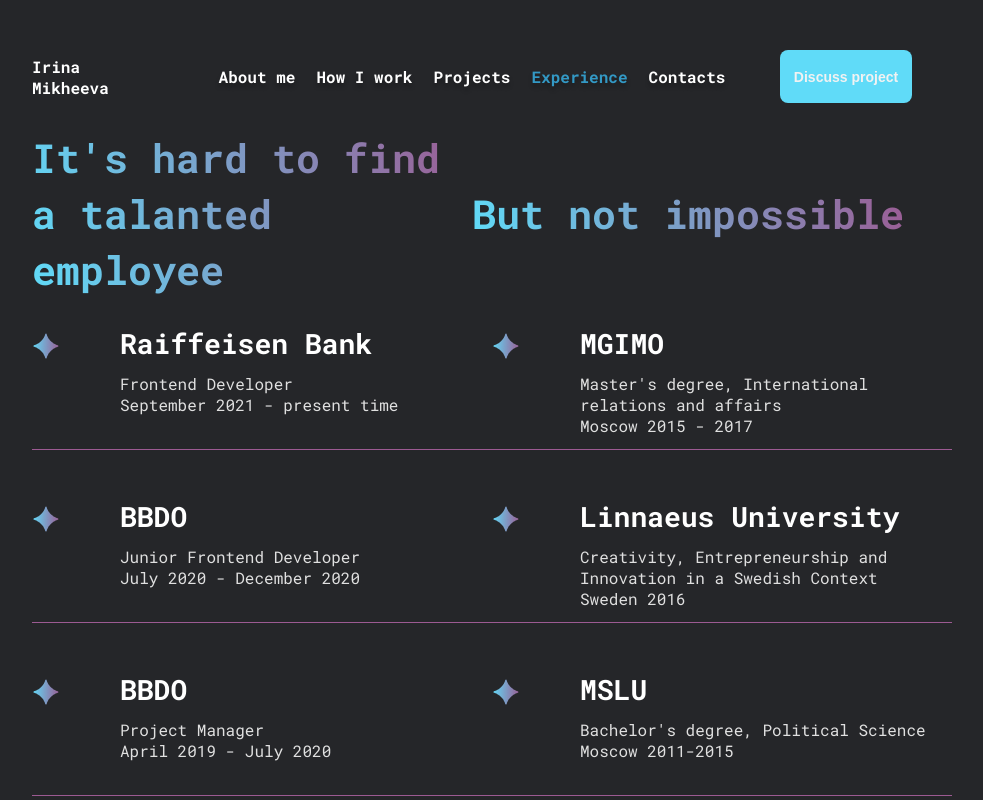
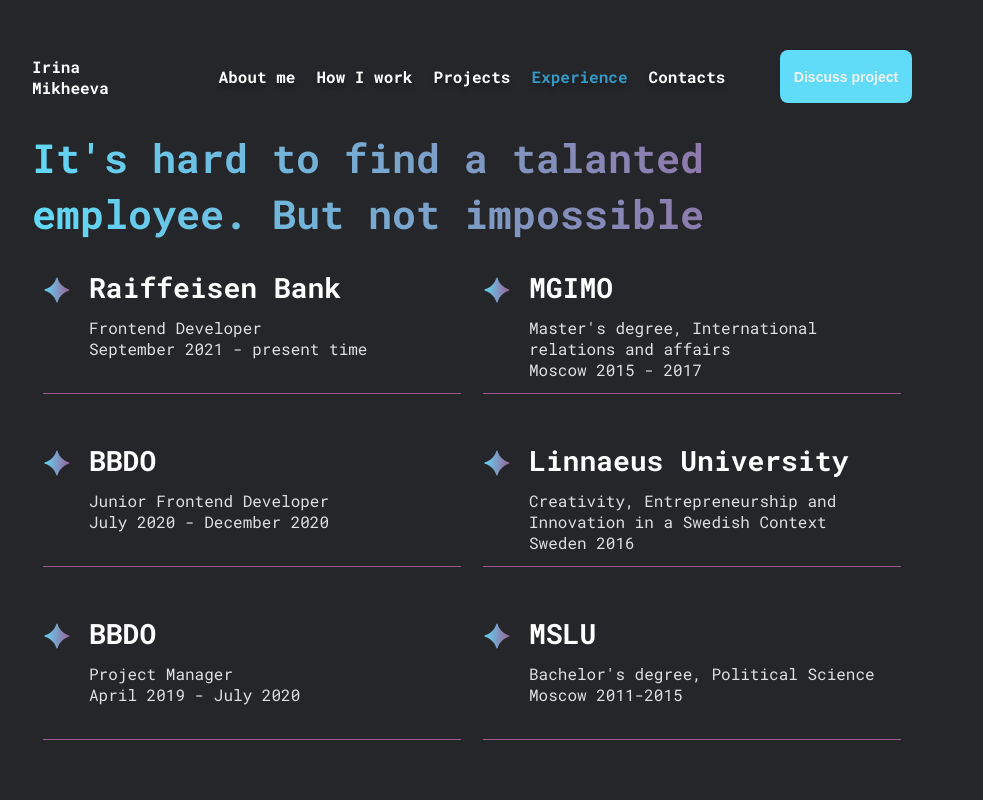
Before and after one commit to irinamiheeva13/personalweb, a React (Create React App) app: page /experience in a window 1280 px wide. Shown: the top 800 px of the page, without its empty margins (168-1151 px from the left). Built offline with nearby package versions, Linux system fonts and the light colour scheme.

Commit message:
feat: Education page adaptive

```diff
--- a/src/App.tsx
+++ b/src/App.tsx
@@ -11,7 +11,7 @@
 import './fonts/fonts.css';
 
 const App: React.FC = () => {
-    const [mobFrame, setMobFrame] = useState<boolean>(true);
+    const [mobFrame, setMobFrame] = useState<boolean>(false);
     const handleActiveMobFrame = (): void => {
         setMobFrame((mobFrame) => !mobFrame);
     };
--- a/src/components/header/header.style.tsx
+++ b/src/components/header/header.style.tsx
@@ -8,12 +8,12 @@
     font-size: 40px;
     line-height: 56px;
     background-color: #9c5a92;
-    background: linear-gradient(
-        74deg,
-        rgba(96, 219, 248, 1) 0%,
-        rgba(156, 90, 146, 1) 100%
-    );
+    background: linear-gradient(74deg, rgba(96, 219, 248, 1) 0%, rgba(156, 90, 146, 1) 100%);
     -webkit-background-clip: text;
     background-clip: text;
     -webkit-text-fill-color: transparent;
+    @media (max-width: 1050px) {
+        font-size: 32px;
+        line-height: 40px;
+    }
 `;
--- a/src/screens/education/education.style.tsx
+++ b/src/screens/education/education.style.tsx
@@ -2,56 +2,12 @@
 
 export const Container = styled.div``;
 
-export const HeaderWrapper = styled.div`
-    display: flex;
-    justify-content: space-around;
-    align-items: center;
-`;
-
-export const ExtraHeader = styled.p`
-    width: 460px;
-    font-weight: bold;
-    font-size: 40px;
-    background-color: #9c5a92;
-    background: linear-gradient(74deg, rgba(96, 219, 248, 1) 0%, rgba(156, 90, 146, 1) 100%);
-    -webkit-background-clip: text;
-    background-clip: text;
-    -webkit-text-fill-color: transparent;
-`;
-
 export const Content = styled.div`
     display: flex;
     justify-content: space-around;
-`;
-
-export const TextWrapper = styled.div`
-    display: flex;
-    flex-direction: column;
-    width: 594px;
-`;
-
-export const Descr = styled.p.attrs((props: any) => ({
-    fontWeight: props.fontWeight || null,
-}))`
-    font-weight: ${(props) => props.fontWeight};
-    font-size: 16px;
-    line-height: 21px;
-    color: #e0e0e0;
-    margin-bottom: 48px;
-`;
-
-export const Item = styled.div`
-    width: 628px;
-    height: 253px;
-    background: #ffffff;
-    border-radius: 16px;
-`;
-
-export const Description = styled.p`
-    font-size: 16px;
-    line-height: 21px;
-    color: #333333;
-    margin: 32px;
+    @media (max-width: 853px) {
+        flex-direction: column;
+    }
 `;
 
 export const EducationWrapper = styled.div`
@@ -61,8 +17,7 @@
 
 export const EducationItem = styled.div`
     display: flex;
-    justify-content: space-between;
-    width: 460px;
+    justify-content: flex-start;
     height: 124px;
     border-bottom: 1px solid #9c5a92;
     margin-bottom: 48px;
--- a/src/screens/education/education.tsx
+++ b/src/screens/education/education.tsx
@@ -3,8 +3,6 @@
 import star from '../../assets/img/star.png';
 import {
     Container,
-    HeaderWrapper,
-    ExtraHeader,
     Content,
     EducationWrapper,
     EducationItem,
@@ -17,10 +15,7 @@
 const EducationPage: React.FC = () => {
     return (
         <Container>
-            <HeaderWrapper>
-                <Header text="It's hard to find a talanted employee" width='460px' />
-                <ExtraHeader>But not impossible</ExtraHeader>
-            </HeaderWrapper>
+            <Header text="It's hard to find a talanted employee. But not impossible" width='100%' />
             <Content>
                 <EducationWrapper>
                     <EducationItem>
```
